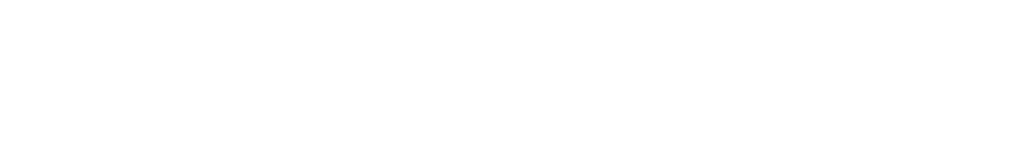
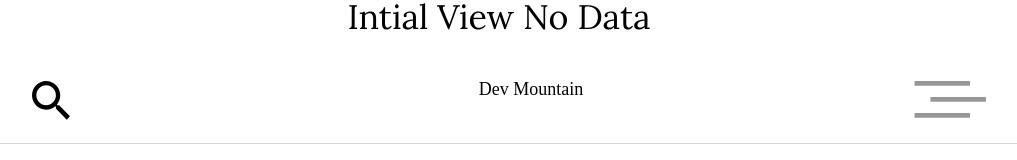
Before and after one commit to amecham1/Intern-Project-Week-Three, a plain HTML site: page index.html in a window 1280 px wide. Shown: the whole page, without its empty margins (141-1158 px from the left). Drawn offline with Linux system fonts and the light colour scheme.

Commit message:
added nav bar

```diff
--- a/index.html
+++ b/index.html
@@ -5,13 +5,23 @@
 	<meta charset="UTF-8">
   <meta name="viewport" content="width=device-width, initial-scale=1">
 	<title>DevMtin</title>
+	<link rel="stylesheet" href="reset.css"/>
 	<link href="https://maxcdn.bootstrapcdn.com/font-awesome/4.6.3/css/font-awesome.min.css"/>
-	<link rel="stylesheet" href="reset.css"/>
+	<link href='https://fonts.googleapis.com/css?family=Lora:400,400italic,700,700italic' rel='stylesheet' type='text/css'>
 	<link rel="stylesheet" href="styles.css"/>
 </head>
 
 <body>
-
+<header class="header">
+		<div class="title">
+			<h1 class="main-title">Intial View No Data</h1>
+		</div>
+		<div class="nav-bar">
+			<div class="search"><img class="search-mag" src="images/Icons/Search.svg" /></div>
+			<div class="name"><h2 class="intro-name">Dev Mountain</h2></div>
+			<div class="HAM"><img class="ham-menu" src="images/Icons/Ham.svg"</div>
+		</div>
+</header>
 
 
 <script src="scripts/scripts.js">
--- a/styles.css
+++ b/styles.css
@@ -0,0 +1,49 @@
+.header{
+  height: 18vh;
+  width: 100vw;
+  display: flex;
+  justify-content: center;
+  flex-wrap: wrap;
+
+}
+.title{
+  height: 10vh;
+  width: 50vw;
+  display: flex;
+  justify-content: center;
+
+}
+.main-title{
+  font-size: 34px;
+  font-family: "Lora",serif;
+}
+.nav-bar{
+  width: 95vw;
+  height: 8vh;
+  display: flex;
+  flex-wrap: nowrap;
+  border-bottom: solid thin #D7D7D7;
+
+}
+.search{
+  width:25vw;
+  height:5vh;
+  display: flex;
+  justify-content: center;
+}
+.name{
+  width: 50vw;
+  height: 5vh;
+  display: flex;
+  justify-content: center;
+}
+.intro-name{
+  font-size:18px;
+  font-family:
+}
+.HAM{
+  width: 25vh;
+  height: 5vh;
+  display: flex;
+  justify-content: center;
+}
```
